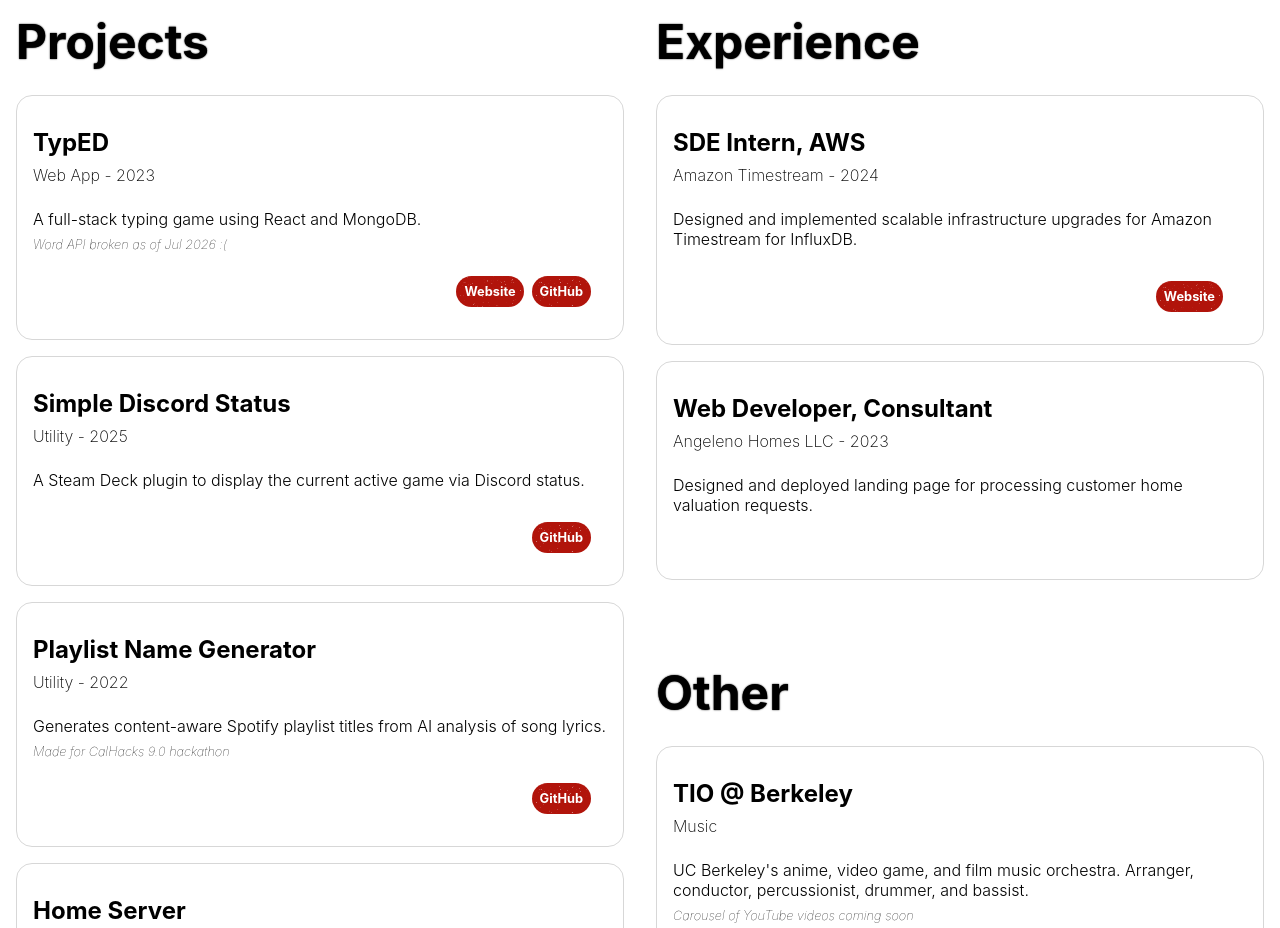
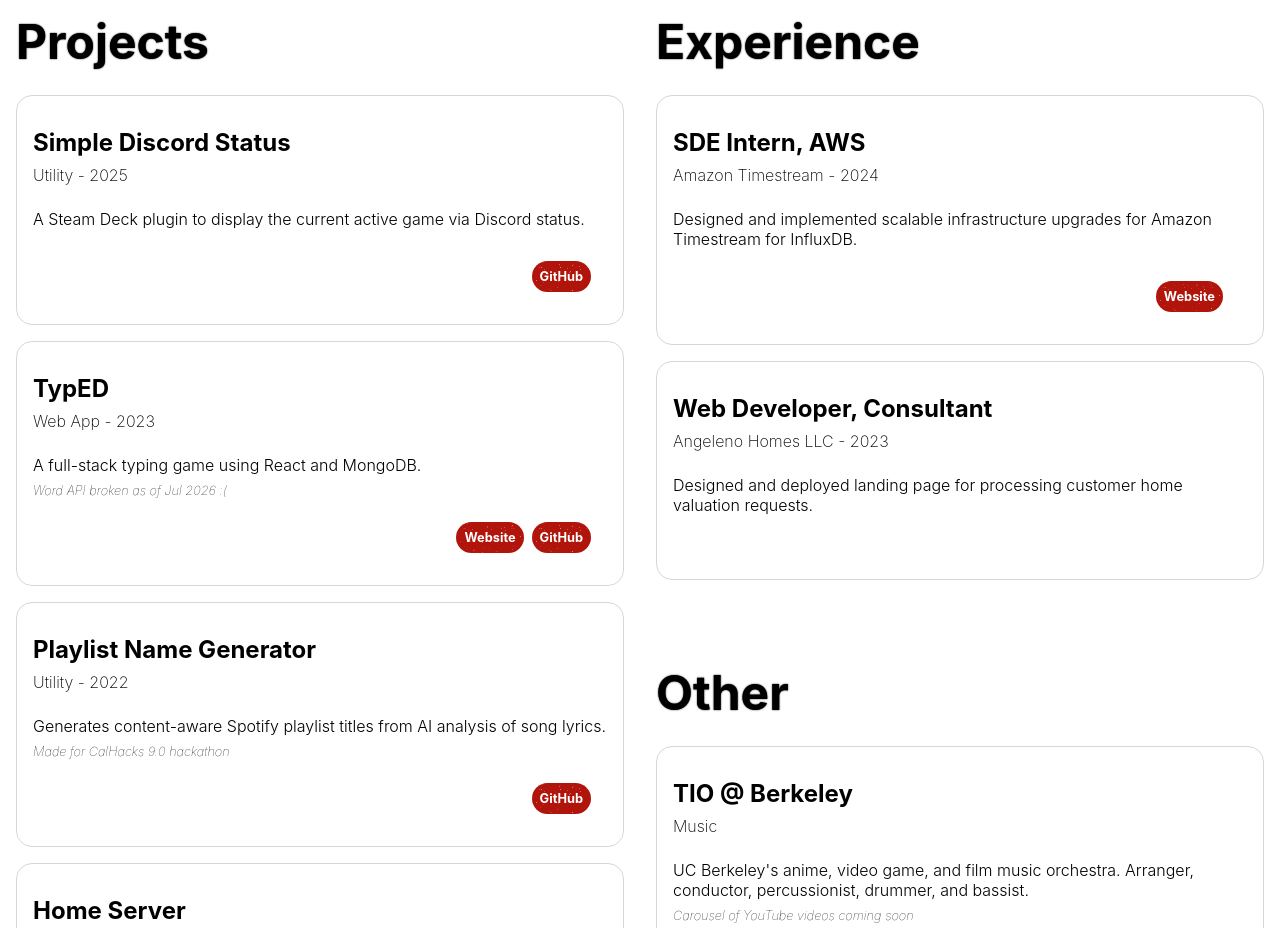
Before and after one commit to Miratari/personal-website, a React (Create React App) app in the folder client/: page / in a window 1280 px wide. Shown: the part 1120-2048 px from the top of the page. Built offline with nearby package versions, Linux system fonts and the light colour scheme.

Commit message:
reordered projects section

```diff
--- a/client/src/App.js
+++ b/client/src/App.js
@@ -99,17 +99,17 @@
           </header>
           <div class="section-content">
             <Project
+              title="Simple Discord Status"
+              type="Utility - 2025"
+              src="https://github.com/Miratari/steam-deck-simple-discord-status"
+              desc="A Steam Deck plugin to display the current active game via Discord status."/>
+            <Project
               title="TypED"
               type="Web App - 2023"
               demo="https://typed-mauve.vercel.app/"
               src="https://github.com/noah-whelann/typing-game"
               desc="A full-stack typing game using React and MongoDB."
               note="Word API broken as of Jul 2026 :("/>
-            <Project
-              title="Simple Discord Status"
-              type="Utility - 2025"
-              src="https://github.com/Miratari/steam-deck-simple-discord-status"
-              desc="A Steam Deck plugin to display the current active game via Discord status."/>
             <Project
               title="Playlist Name Generator"
               type="Utility - 2022"
```
